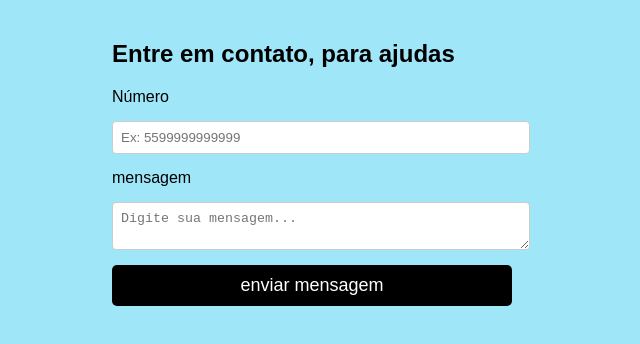
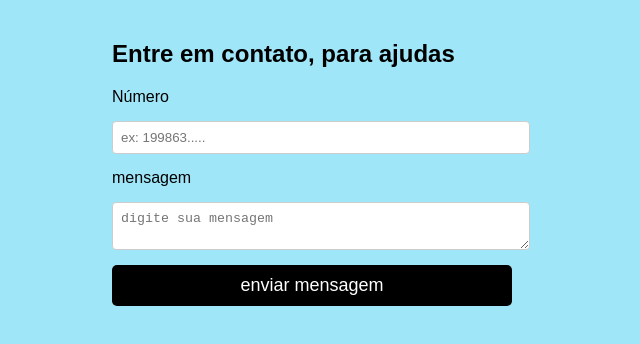
Before and after one commit to enzochave/novembro-azul, a plain HTML site: page contatos.html in a window 1280 px wide. Shown: the full height of the page, 328-968 px from the left. Drawn offline with Linux system fonts and the light colour scheme.

Commit message:
novembro

```diff
--- a/assets/js/contato.js
+++ b/assets/js/contato.js
@@ -2,10 +2,7 @@ function enviarWhatsApp() {
     const numero = document.getElementById("numero").value;
     const mensagem = document.getElementById("mensagem").value;
 
-    if (!numero) {
-        alert("Digite um número!");
-        return;
-    }
+
 
     const texto = encodeURIComponent(mensagem);
     const link = `https://wa.me/${numero}?text=${texto}`;
--- a/contatos.html
+++ b/contatos.html
@@ -10,10 +10,10 @@
     <h2>Entre em contato, para ajudas</h2>
 
     <label>Número</label>
-    <input id="numero" type="text" placeholder="Ex: 5599999999999">
+    <input id="numero" type="text" placeholder="ex: 199863.....">
 
     <label>mensagem</label>
-    <textarea id="mensagem" placeholder="Digite sua mensagem..."></textarea>
+    <textarea id="mensagem" placeholder="digite sua mensagem"></textarea>
 
     <button onclick="enviarWhatsApp()">enviar mensagem</button>
 
```
